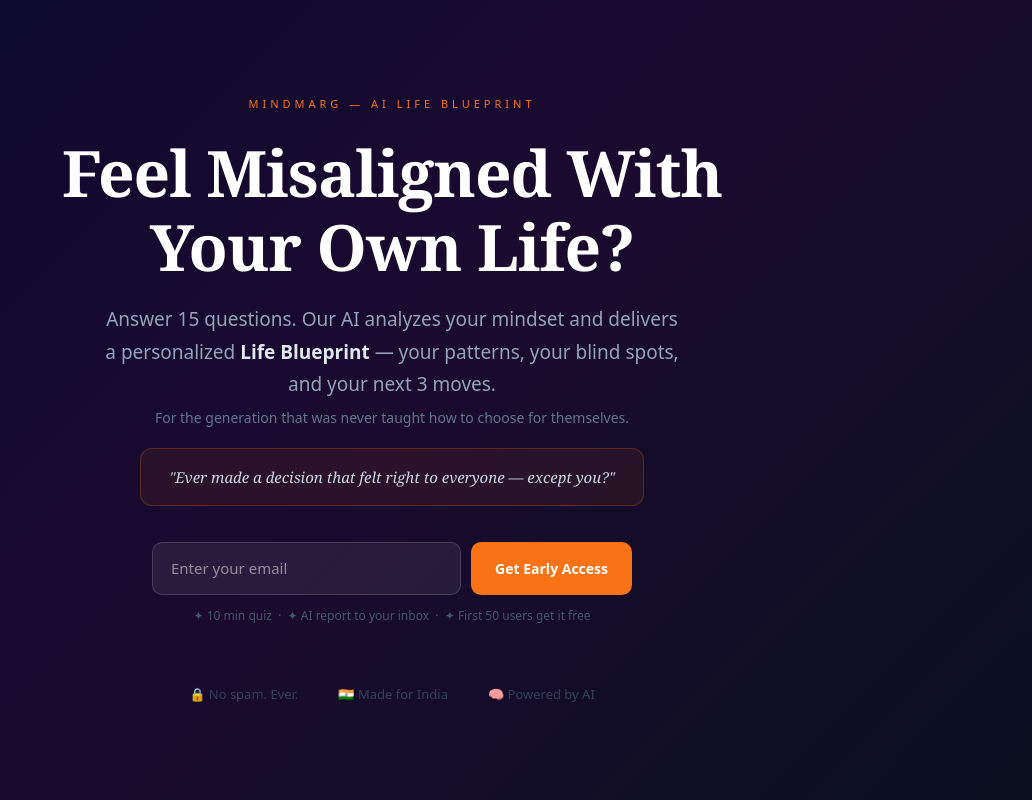
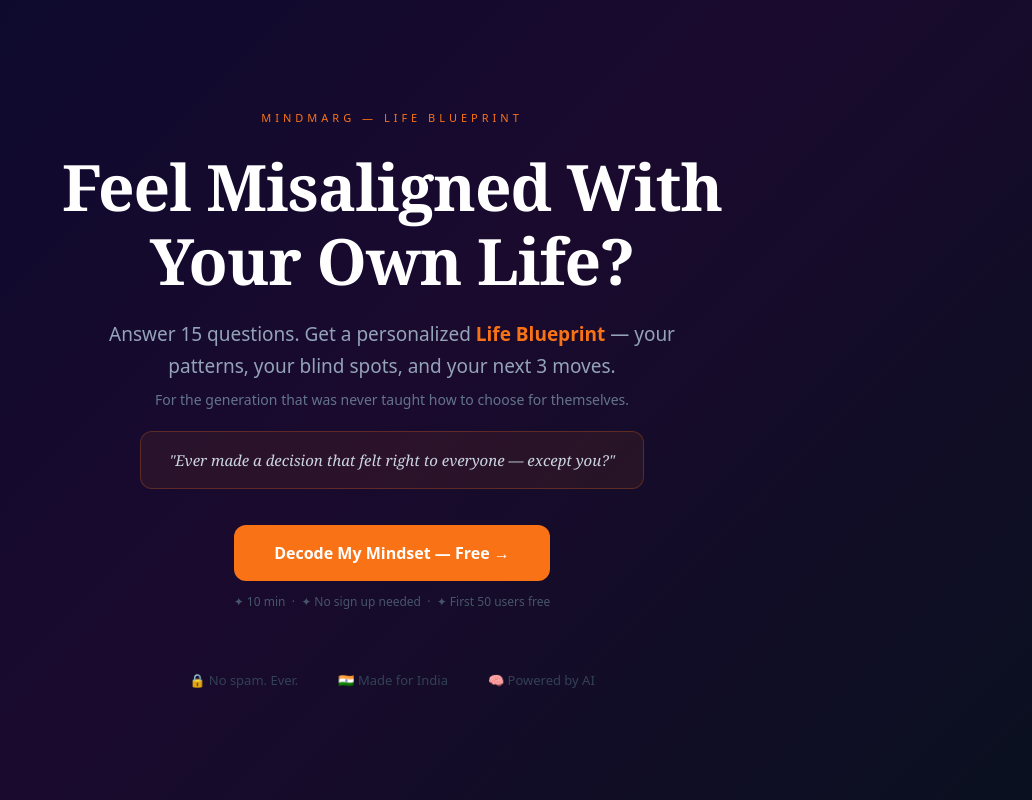
Before and after one commit to wefluidmedia-prog/Lifeblueprint, a Next.js app: page / in a window 1280 px wide. Shown: the whole page, without its empty margins (248-1280 px from the left). Built offline with nearby package versions, Linux system fonts and the light colour scheme.

Commit message:
Landing page simplified - direct to quiz, no email gate

```diff
--- a/app/page.tsx
+++ b/app/page.tsx
@@ -1,17 +1,6 @@
 'use client'
-import React, { useState } from 'react'
-import { useRouter } from 'next/navigation'
 
 export default function Home() {
-  const [email, setEmail] = useState('')
-  const [submitted, setSubmitted] = useState(false)
-  const router = useRouter()
-
-  const handleSubmit = async (e: React.FormEvent) => {
-    e.preventDefault()
-    router.push('/quiz')
-  }
-
   return (
     <main style={{
       minHeight: '100vh',
@@ -35,7 +24,7 @@
         marginBottom: '24px',
         fontFamily: 'system-ui, sans-serif',
       }}>
-        MindMarg — AI Life Blueprint
+        MindMarg — Life Blueprint
       </p>
 
       {/* Main Headline */}
@@ -50,7 +39,7 @@
         Feel Misaligned With<br />Your Own Life?
       </h1>
 
-      {/* Subheadline — UPDATED */}
+      {/* Subheadline */}
       <p style={{
         fontSize: 'clamp(15px, 2vw, 19px)',
         color: '#94a3b8',
@@ -59,15 +48,16 @@
         marginBottom: '16px',
         fontFamily: 'system-ui, sans-serif',
       }}>
-        Answer 15 questions. Our AI analyzes your mindset and delivers a
-        personalized <strong style={{ color: '#e2e8f0' }}>Life Blueprint</strong> —
-        your patterns, your blind spots, and your next 3 moves.
-        <br /><span style={{ color: '#64748b', fontSize: '14px' }}>
+        Answer 15 questions. Get a personalized{' '}
+        <strong style={{ color: '#f97316', fontWeight: '600' }}>Life Blueprint</strong>{' '}
+        — your patterns, your blind spots, and your next 3 moves.
+        <br />
+        <span style={{ color: '#64748b', fontSize: '14px' }}>
           For the generation that was never taught how to choose for themselves.
         </span>
       </p>
 
-      {/* Teaser Question — NEW */}
+      {/* Teaser Question */}
       <div style={{
         background: 'rgba(249, 115, 22, 0.08)',
         border: '1px solid rgba(249, 115, 22, 0.25)',
@@ -84,77 +74,32 @@
         "Ever made a decision that felt right to everyone — except you?"
       </div>
 
-      {/* Form or Success State */}
-      {submitted ? (
-        <div style={{ textAlign: 'center' }}>
-          <p style={{
-            color: '#34d399',
-            fontSize: '18px',
-            marginBottom: '8px',
-            fontWeight: '600'
-          }}>
-            ✓ You're in.
-          </p>
-          <p style={{ color: '#64748b', fontSize: '14px' }}>
-            Quiz goes live in 3 days. Watch your inbox.
-          </p>
-        </div>
-      ) : (
-        <form onSubmit={handleSubmit} style={{
-          display: 'flex',
-          flexDirection: 'column',
-          alignItems: 'center',
-          gap: '12px',
-          width: '100%',
-          maxWidth: '480px',
-        }}>
-          <div style={{ display: 'flex', gap: '10px', width: '100%' }}>
-            <input
-              type="email"
-              required
-              placeholder="Enter your email"
-              value={email}
-              onChange={(e) => setEmail(e.target.value)}
-              style={{
-                flex: 1,
-                padding: '14px 18px',
-                borderRadius: '10px',
-                background: 'rgba(255,255,255,0.07)',
-                border: '1px solid rgba(255,255,255,0.15)',
-                color: 'white',
-                fontSize: '15px',
-                outline: 'none',
-                fontFamily: 'system-ui, sans-serif',
-              }}
-            />
-            <button type="submit" style={{
-              padding: '14px 24px',
-              borderRadius: '10px',
+      {/* Single CTA Button */}
+      <a href="/quiz" style={{
+        display: 'inline-block',
+        padding: '16px 40px',
+        borderRadius: '12px',
         background: '#f97316',
         color: 'white',
         fontWeight: '700',
-              fontSize: '14px',
-              border: 'none',
-              cursor: 'pointer',
+        fontSize: '16px',
+        textDecoration: 'none',
         fontFamily: 'system-ui, sans-serif',
-              whiteSpace: 'nowrap',
       }}>
-              Get Early Access
-            </button>
-          </div>
+        Decode My Mindset — Free →
+      </a>
 
       {/* Trust line */}
       <p style={{
+        marginTop: '12px',
         color: '#475569',
         fontSize: '12px',
         fontFamily: 'system-ui, sans-serif',
       }}>
-            ✦ 10 min quiz &nbsp;·&nbsp; ✦ AI report to your inbox &nbsp;·&nbsp; ✦ First 50 users get it free
+        ✦ 10 min &nbsp;·&nbsp; ✦ No sign up needed &nbsp;·&nbsp; ✦ First 50 users free
       </p>
-        </form>
-      )}
 
-      {/* Bottom social proof — placeholder */}
+      {/* Bottom social proof */}
       <div style={{
         marginTop: '60px',
         display: 'flex',
```
Lines whose indentation alone changed are shown as unchanged.
